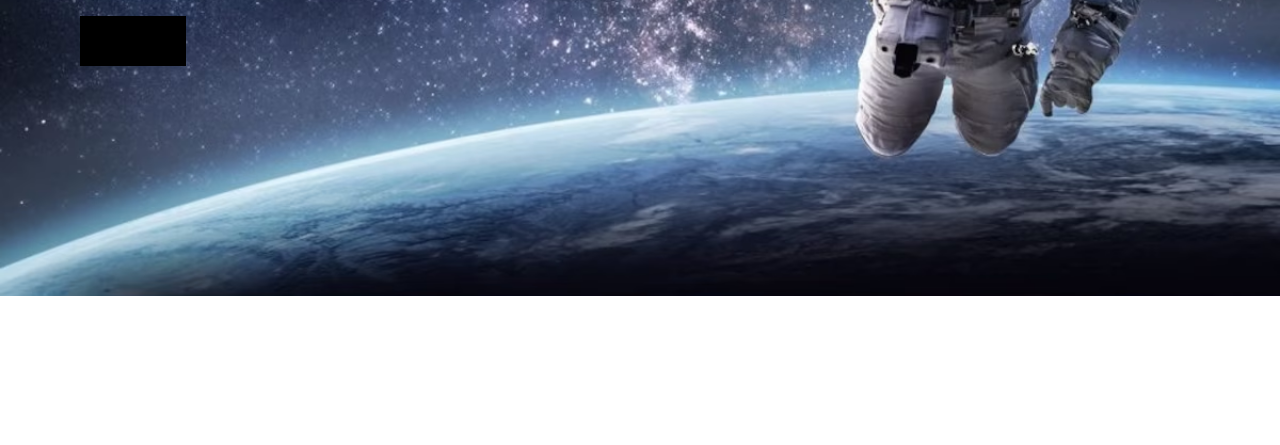
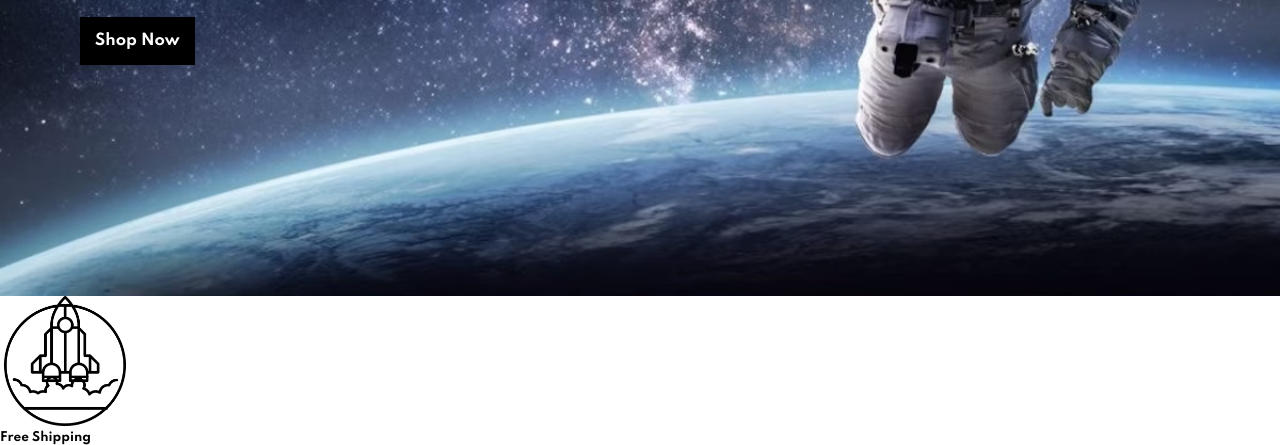
Before and after one commit to Hickups789/Full-Stack-Ecommerce-Website, a plain HTML site: page index.html in a window 1280 px wide. Shown: the part 579-1024 px from the top of the page. Before the commit the page ends 875 px from the top, so only its background shows below. Drawn offline with Linux system fonts and the light colour scheme.

Commit message:
features

```diff
--- a/index.html
+++ b/index.html
@@ -45,6 +45,13 @@
         <button>Shop Now</button>
     </section>
 
+    <section id="feature">
+      <div class="fe-box">
+        <img src="img/features/3BBFBE70-6115-40D3-A968-5164B86AEBC6.png" width="130px" height="130px" alt="">
+        <h6>Free Shipping</h6>
+      </div>
+    </section>
+
     <script src="script.js"></script>
   </body>
 </html>
--- a/style.css
+++ b/style.css
@@ -52,6 +52,10 @@ body {
   justify-content: space-between;
   background: #988ca9;
   box-shadow: 0 5px 15px rgba(0, 0, 0, 0.06);
+  z-index: 999;
+  position: sticky;
+  top: 0;
+  left: 0;
 }
 
 #navbar {
@@ -114,8 +118,11 @@ body {
 #hero button {
     background-image: url("img/25-256648_this-is-a-picture-of-a-rocket-that.jpeg");
     background-color: #000;
-    color: #000;
-    font-weight: 1000;
+    color: #ffff;
+    font-weight: 700;
     border: 0;
-    padding: 15px 15px 20px 15px;
+    padding: 15px;
+    background-repeat: no-repeat;
+    cursor: pointer;
+    font-size: 15px;
 }
```
Also changed, not shown: img/features/3BBFBE70-6115-40D3-A968-5164B86AEBC6.png (added).
